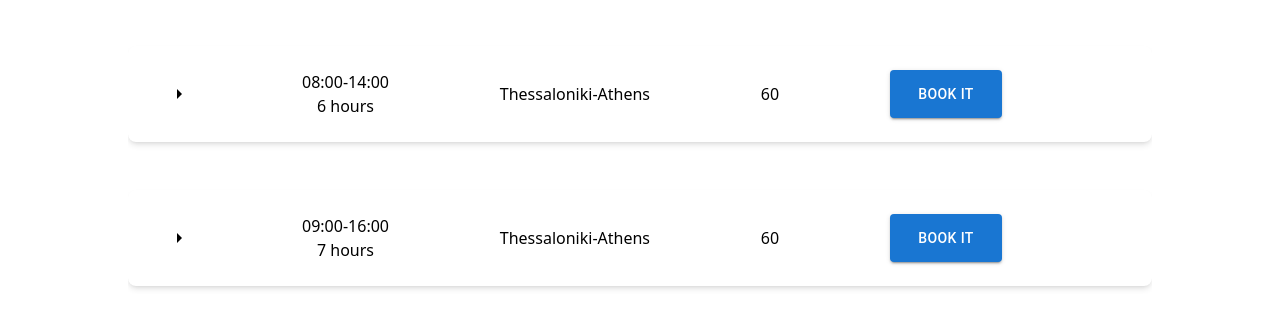
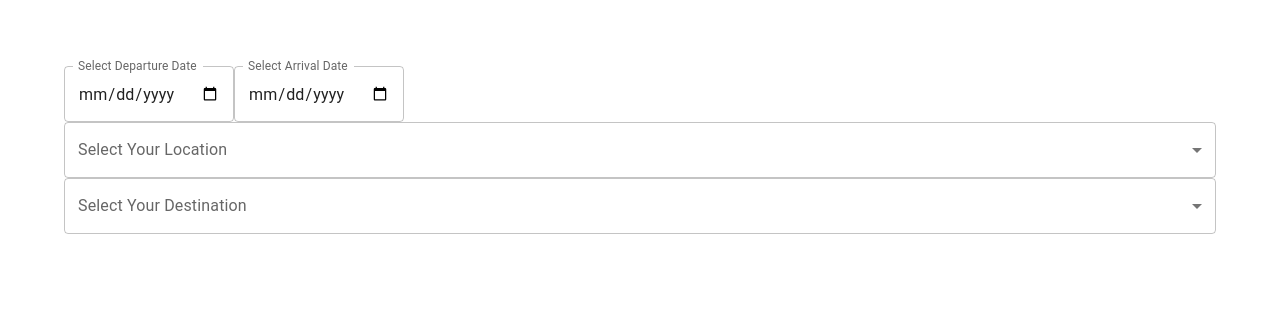
Before and after one commit to Transportation-App/Front-End, a React (Create React App) app: page /home in a window 1280 px wide. Shown: the part 250-578 px from the top of the page. Built offline with nearby package versions, Linux system fonts and the light colour scheme; what @mui/x-data-grid-generator would draw is missing.

Commit message:
Home-Front-Itinerary

```diff
--- a/src/App.tsx
+++ b/src/App.tsx
@@ -6,6 +6,7 @@ import AdminPanel from "./pages/AdminPanel/TableData";
 import TicketScreen from "./pages/TicketScreen/TicketScreen";
 import PaymentScreen from "./pages/PaymentInfo/PaymentInfo";
 import LoginPage from "./pages/LoginPage/LoginPage";
+import HomePage from "./pages/Home/HomePage";
 
 const router = createBrowserRouter([
   {
@@ -14,13 +15,19 @@ const router = createBrowserRouter([
   },
   {
     path: "Home",
+    element: <HomePage/>,
+
+  },
+  {
+    path: "Itinerary",
     element: (
       <ItineraryList
         className="w-[80%] overflow-y-auto"
-        itineraries={itineraryData}
+        // itineraries={itineraryData}
       />
     ),
   },
+
   {
     path: "Bus",
     element: <TicketScreen />,
--- /dev/null
+++ b/src/pages/Home/ArrivalDate.tsx
@@ -0,0 +1,24 @@
+import React, { useState, ChangeEvent } from 'react';
+import TextField from '@mui/material/TextField';
+
+const ArrivalDate = () => {
+  const [selectedDate, setSelectedDate] = useState('');
+
+  const handleDateChange = (event: ChangeEvent<HTMLInputElement>) => {
+    setSelectedDate(event.target.value);
+  };
+
+  return (
+    <TextField
+      label="Select Arrival Date"
+      type="date"
+      value={selectedDate}
+      onChange={handleDateChange}
+      InputLabelProps={{
+        shrink: true,
+      }}
+    />
+  );
+};
+
+export default ArrivalDate;
--- /dev/null
+++ b/src/pages/Home/DepartureDate.tsx
@@ -0,0 +1,24 @@
+import React, { useState, ChangeEvent } from 'react';
+import TextField from '@mui/material/TextField';
+
+const DepartureDate = () => {
+  const [selectedDate, setSelectedDate] = useState('');
+
+  const handleDateChange = (event: ChangeEvent<HTMLInputElement>) => {
+    setSelectedDate(event.target.value);
+  };
+
+  return (
+    <TextField
+      label="Select Departure Date"
+      type="date"
+      value={selectedDate}
+      onChange={handleDateChange}
+      InputLabelProps={{
+        shrink: true,
+      }}
+    />
+  );
+};
+
+export default DepartureDate;
--- /dev/null
+++ b/src/pages/Home/DestinationSelector.tsx
@@ -0,0 +1,28 @@
+import React, { useState } from 'react';
+import { FormControl, InputLabel, Select, MenuItem } from '@mui/material';
+
+// Update the type for the component's props to match what you're passing
+type DestinationSelectorProps = {
+  destinations: string[]; // Changed from 'locations' to 'destinations'
+};
+
+const DestinationSelector = ({ destinations }: DestinationSelectorProps) => {
+  const [selectedDestination, setSelectedDestination] = useState('');
+
+  return (
+    <FormControl fullWidth>
+      <InputLabel>Select Your Destination</InputLabel>
+      <Select
+        value={selectedDestination}
+        label="Select Your Destination"
+        onChange={(e) => setSelectedDestination(e.target.value)}
+      >
+        {destinations.map(destination => (
+          <MenuItem key={destination} value={destination}>{destination}</MenuItem>
+        ))}
+      </Select>
+    </FormControl>
+  );
+};
+
+export default DestinationSelector;
--- /dev/null
+++ b/src/pages/Home/HomePage.tsx
@@ -0,0 +1,26 @@
+import React, { useEffect, useState } from 'react';
+import { Container } from '@mui/material';
+import DepartureDate from './DepartureDate';
+import ArrivalDate from './ArrivalDate';
+import LocationSelector from './LocationSelector';
+import DestinationSelector from './DestinationSelector';
+
+const MainComponent = () => {
+  const [locations, setLocations] = useState([]);
+  const [destinations, setDestinations] = useState([]);
+
+  useEffect(() => {
+    // Fetch locations and destinations from the database
+  }, []);
+
+  return (
+    <Container>
+      <DepartureDate />
+      <ArrivalDate />
+      <LocationSelector locations={locations} />
+      <DestinationSelector destinations={destinations} />
+    </Container>
+  );
+};
+
+export default MainComponent;
--- /dev/null
+++ b/src/pages/Home/LocationSelector.tsx
@@ -0,0 +1,28 @@
+import React, { useState } from 'react';
+import { FormControl, InputLabel, Select, MenuItem } from '@mui/material';
+
+// Define a type for the component's props
+type LocationSelectorProps = {
+  locations: string[];
+};
+
+const LocationSelector = ({ locations }: LocationSelectorProps) => {
+  const [selectedLocation, setSelectedLocation] = useState('');
+
+  return (
+    <FormControl fullWidth>
+      <InputLabel>Select Your Location</InputLabel>
+      <Select
+        value={selectedLocation}
+        label="Select Your Destination"
+        onChange={(e) => setSelectedLocation(e.target.value)}
+      >
+        {locations.map(location => (
+          <MenuItem key={location} value={location}>{location}</MenuItem>
+        ))}
+      </Select>
+    </FormControl>
+  );
+};
+
+export default LocationSelector;
--- a/src/pages/Itinerary/ItineraryList/ItineraryList.tsx
+++ b/src/pages/Itinerary/ItineraryList/ItineraryList.tsx
@@ -1,23 +1,61 @@
+import React, { useEffect, useState } from 'react';
 import { ItineraryType } from "../../../types/ItineraryType";
 import ListItem from "./ListItem/ListItem";
 
 interface PropsType  {
   className?: string;
-  itineraries: ItineraryType[];
+  // itineraries: ItineraryType[];
 };
 
 const ItineraryList = (props: PropsType) => {
+  const [fetchedData, setFetchedData] = useState<ItineraryType[]>([]);
+  const [error, setError] = useState<string | null>(null);
+
+  useEffect(() => {
+    const fetchData = async () => {
+      try {
+        const response = await fetch('http://localhost:3000/Itinerary/retrieve', {
+          method: 'POST',
+          headers: {
+            'Content-Type': 'application/json',
+          },
+        });
+
+        if (!response.ok) {
+          throw new Error('Network response was not ok ' + response.statusText);
+        }
+
+        const data: ItineraryType[] = await response.json();
+        setFetchedData(data);
+      } catch (error) {
+        console.error('There has been a problem with your fetch operation:', error);
+        setError('Error fetching data');
+      }
+    };
+
+    fetchData();
+  }, []);
+
+  if (error) {
+    return <div>Error: {error}</div>;
+  }
+
+  if (fetchedData.length === 0) {
+    return <div>No data found</div>;
+  }
+  console.log(fetchedData)
   return (
     <ul className={props.className}>
-      {props.itineraries.map((itinerary, index) => (
+      {Object.entries(fetchedData).map(([key, itinerary], index) => (
         <ListItem
-          key={index}
+          key={key} // Using the key from the object as the React key
           className="flex flex-col justify-center items-center"
-          itinerary={itinerary}
+          itinerary={itinerary as ItineraryType} // Casting itinerary to ItineraryType
         />
       ))}
     </ul>
   );
+
 }
 
-export default ItineraryList
+export default ItineraryList;
--- a/src/pages/Itinerary/ItineraryList/ListItem/ListItem.tsx
+++ b/src/pages/Itinerary/ItineraryList/ListItem/ListItem.tsx
@@ -59,6 +59,9 @@ const ListItem = (props: PropsType) => {
   });
   const duration: number = durationCalculator(departure, arrive);
 
+  console.log(cityTo, cityFrom)
+
+  if (cityFrom == "Athens" && cityTo == "Sparta"){
     return (
       <li className={props.className}>
         <div className="w-full h-24 mt-10 mb-2 flex justify-center items-center bg-white border-transparent rounded-lg shadow-md">
@@ -89,6 +92,10 @@ const ListItem = (props: PropsType) => {
         />
       </li>
     );
+  }
+
+  // Return null when the condition is not met
+  return null;
 };
 
 export default ListItem;
```
Lines whose indentation alone changed are shown as unchanged.
